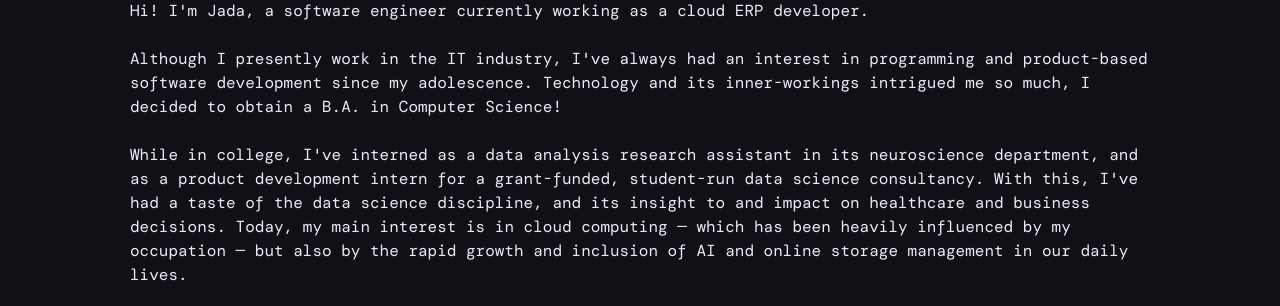
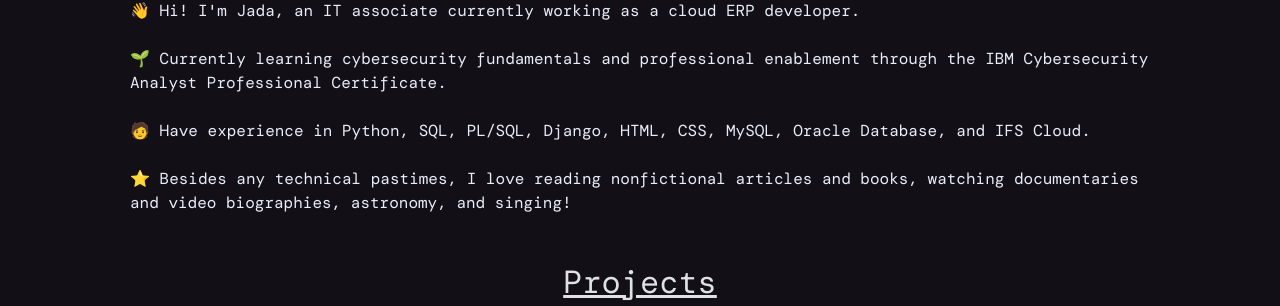
Before and after one commit to megaultraok/megaultrajw.dev, a plain HTML site: page index.html in a window 1280 px wide. Shown: the part 724-1030 px from the top of the page. Drawn offline with nearby package versions, Linux system fonts and the light colour scheme.

Commit message:
Modify subheading and "About Me" section to reflect IT career.

```diff
--- a/index.html
+++ b/index.html
@@ -7,7 +7,7 @@
     <meta name="author" content="Jada White">
     <meta name="description" content="Jada White's professional website.">
     <meta name="keywords" content="Jada, White, software, developer, engineer, software developer, software engineer, SDE, SWE, backend, back-end, integration, integrations, cloud, IT, ERP, IFS, IFS Cloud, Oracle, Oracle Database, MySQL, database, database management, RDBMS, Python, SQL, PL/SQL, PLSQL, computer science">
-    <title>Jada White</title>
+    <title>Jada White &#8226; IT Professional</title>
     <link rel="stylesheet" href="style.css">
     <link href="https://cdn.jsdelivr.net/npm/bootstrap@5.3.0-alpha1/dist/css/bootstrap.min.css" rel="stylesheet" integrity="sha384-GLhlTQ8iRABdZLl6O3oVMWSktQOp6b7In1Zl3/Jr59b6EGGoI1aFkw7cmDA6j6gD" crossorigin="anonymous">
     <link rel="stylesheet" href="https://fonts.googleapis.com/css?family=DM+Mono">
@@ -32,6 +32,7 @@
                     <li class="nav-item">
                         <a class="nav-link text-offwhite" href="#about">About Me</a>
                     </li>
+                    </li>
                     <li class="nav-item">
                         <a class="nav-link text-offwhite" href="#projects">Projects</a>
                     </li>
@@ -44,7 +45,7 @@
             <div class="container text-center mt-3 mb-5">
                 <h1 class="text-offwhite">Jada White</h1>
                 <img class="img-fluid" src="images/png/memoji.png">
-                <h3 class="mt-4">Software Engineer</h3>
+                <h3 class="mt-4">IT Professional</h3>
                 <div class="container-sm mt-5">
                     <div class="row justify-content-center">
                         <div class="col">
@@ -70,38 +71,21 @@
             <div class="container text-offwhite mb-5">
                 <h2 class="text-center">About Me</h2>
                 <p class="px-5">
-                    Hi! I'm Jada, a software engineer currently working as a
+                    &#128075; Hi! I'm Jada, an IT associate currently working as a
                     cloud ERP developer.
                     <br>
                     <br>
-                    Although I presently work in the IT industry, I've always
-                    had an interest in programming and product-based software
-                    development since my adolescence. Technology and its
-                    inner-workings intrigued me so much, I decided to obtain a
-                    B.A. in Computer Science!
+                    &#127793; Currently learning cybersecurity fundamentals and professional enablement through the
+                    <a class="text-offwhite alt-link" target="_blank" href="https://www.coursera.org/professional-certificates/ibm-cybersecurity-analyst">
+                        IBM Cybersecurity Analyst Professional Certificate.
+                    </a>
                     <br>
                     <br>
-                    While in college, I've interned as a data analysis research
-                    assistant in its neuroscience department, and as a
-                    product development intern for a grant-funded, student-run
-                    data science consultancy. With this, I've had a taste of the
-                    data science discipline, and its insight to and impact on
-                    healthcare and business decisions. Today, my main interest
-                    is in cloud computing — which has been heavily influenced by
-                    my occupation — but also by the rapid growth and inclusion
-                    of AI and online storage management in our daily lives.
+                    &#129489; Have experience in Python, SQL, PL/SQL, Django, HTML, CSS, MySQL, Oracle Database,
+                    and IFS Cloud.
                     <br>
                     <br>
-                    I like challenges of solving real-world problems by
-                    software engineering usable tools for not just the
-                    technically advanced, but for the everyday person. Creating
-                    products that are practical yet functional is my go-to
-                    template. However, I'm always eager to learn new
-                    technologies and collaborate to expand my knowledge and
-                    develop a high-value product.
-                    <br>
-                    <br>
-                    Besides any technical pastimes, I love reading nonfictional
+                    &#11088; Besides any technical pastimes, I love reading nonfictional
                     articles and books, watching documentaries and video
                     biographies, astronomy, and singing!
                 </p>
```
